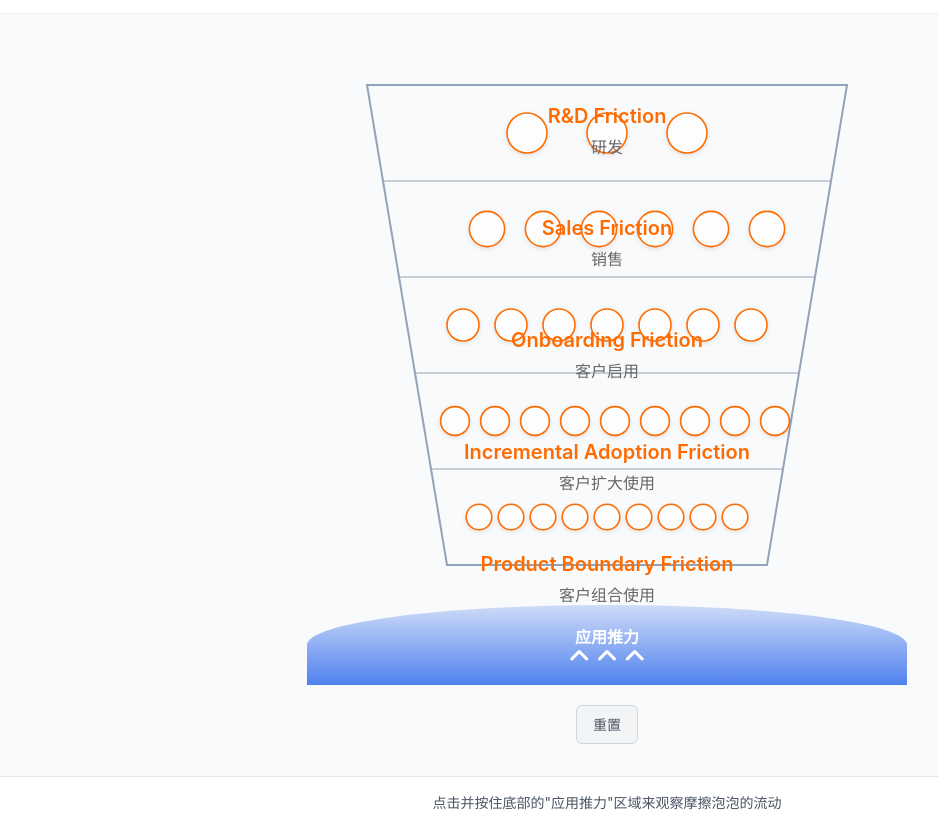
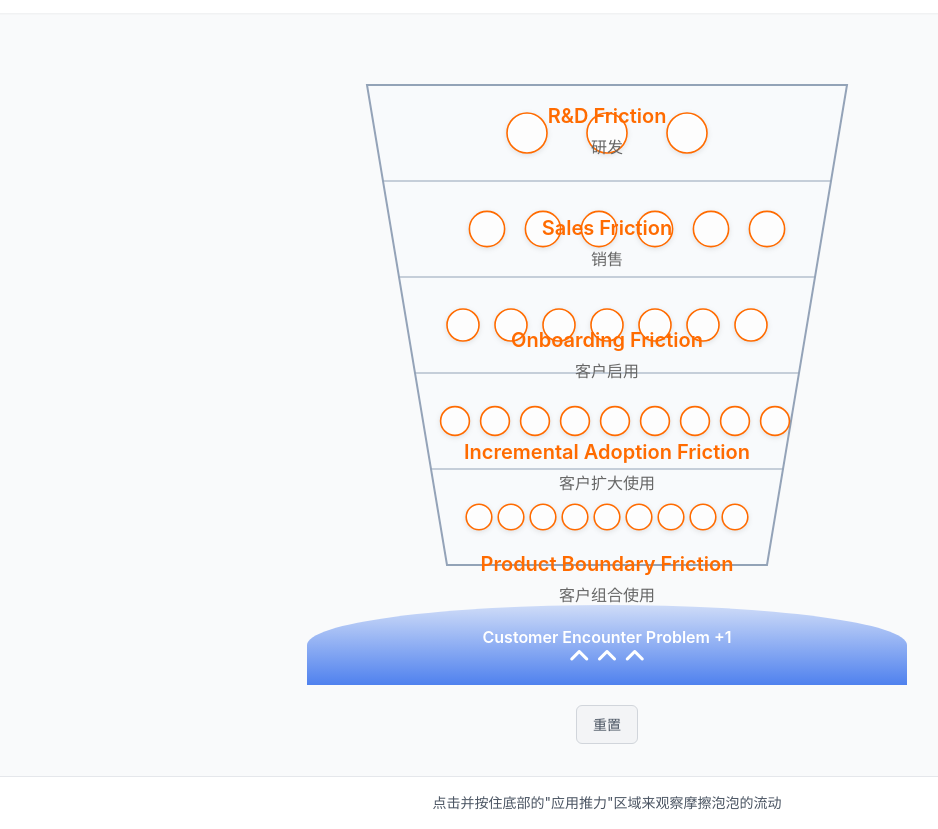
Before and after one commit to victor-develop/saas-company-friction-flow-animated, a website: page index.html in a window 1280 px wide. Shown: the part 51-880 px from the top of the page, without its empty margins (33-971 px from the left). Drawn offline with nearby package versions, Linux system fonts and the light colour scheme.

Commit message:
feat: 推力 -> Customer Encounter Problem

```diff
--- a/index.html
+++ b/index.html
@@ -240,7 +240,7 @@
 
                 <!-- Pressure control -->
                 <div class="pressure-control" id="pressure-control">
-                    <div class="pressure-indicator">应用推力</div>
+                    <div class="pressure-indicator">Customer Encounter Problem +1 </div>
                     <div class="pressure-arrows">
                         <i class="fa fa-angle-up"></i>
                         <i class="fa fa-angle-up"></i>
```
